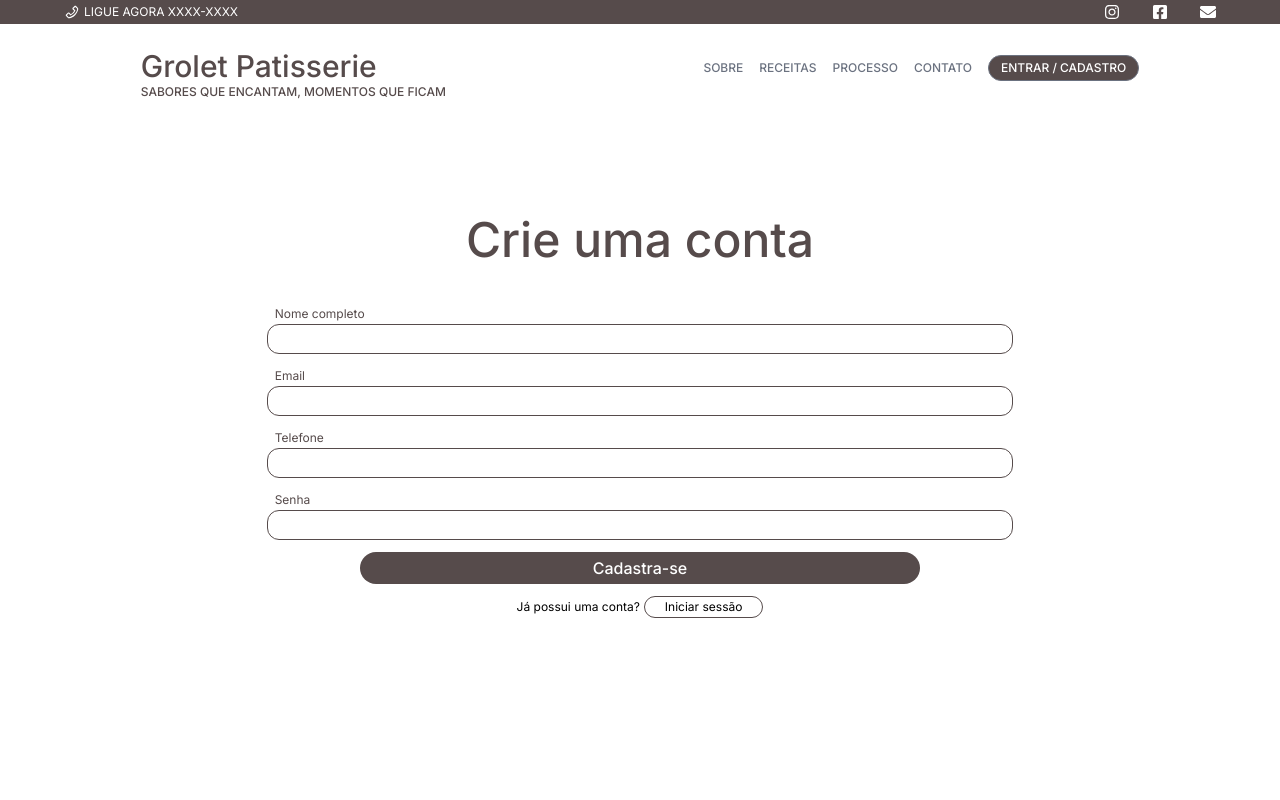
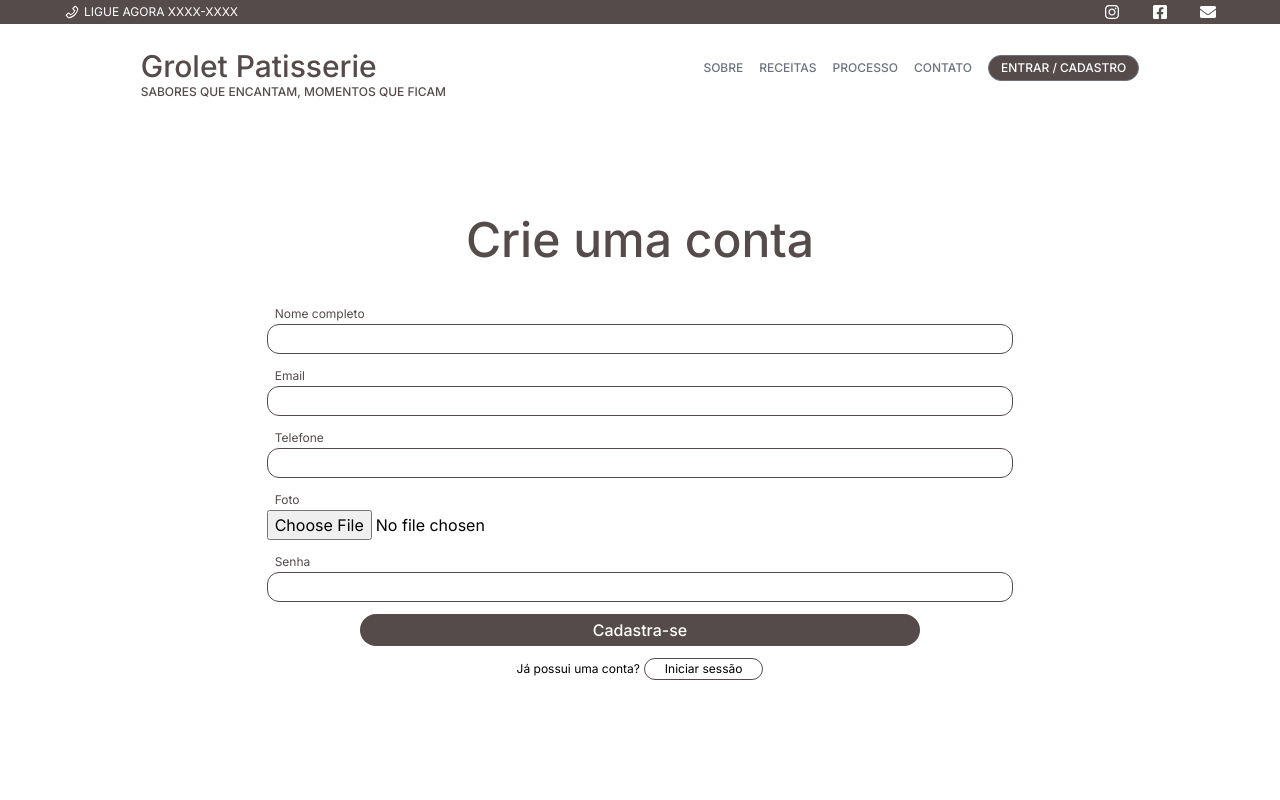
Before and after one commit to JhonatasAnicezio/Grolet_Patisserie, a Next.js app: page /register in a window 1280 px wide. Shown: the top 800 px of the page. Built offline with nearby package versions, Linux system fonts and the light colour scheme; no server answers.

Commit message:
feat: create input for image

```diff
--- a/src/components/Form/FormRegister/index.tsx
+++ b/src/components/Form/FormRegister/index.tsx
@@ -88,6 +88,25 @@ export function FormRegister() {
         <Form.Field className='w-full'>
           <Form.Field className='flex justify-between items-center'>
             <Form.Label>
+              Foto
+            </Form.Label>
+
+            {errors.image && <span className="text-red-500 text-xs">{errors.image.message}</span>}
+          </Form.Field>
+
+          <Form.Input
+            loading={isLoading}
+            type='file'
+            accept="image/*"
+            name='image'
+            className=""
+            onClick={() => setInvalid({...invalid, isValidate: false})}
+          />
+        </Form.Field>
+
+        <Form.Field className='w-full'>
+          <Form.Field className='flex justify-between items-center'>
+            <Form.Label>
               Senha
             </Form.Label>
 
```
